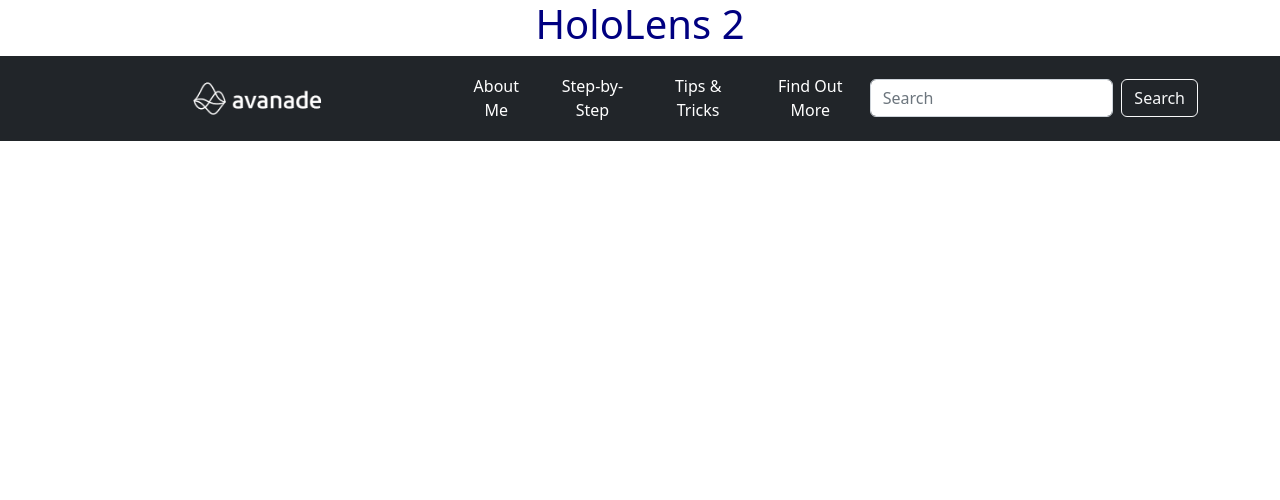
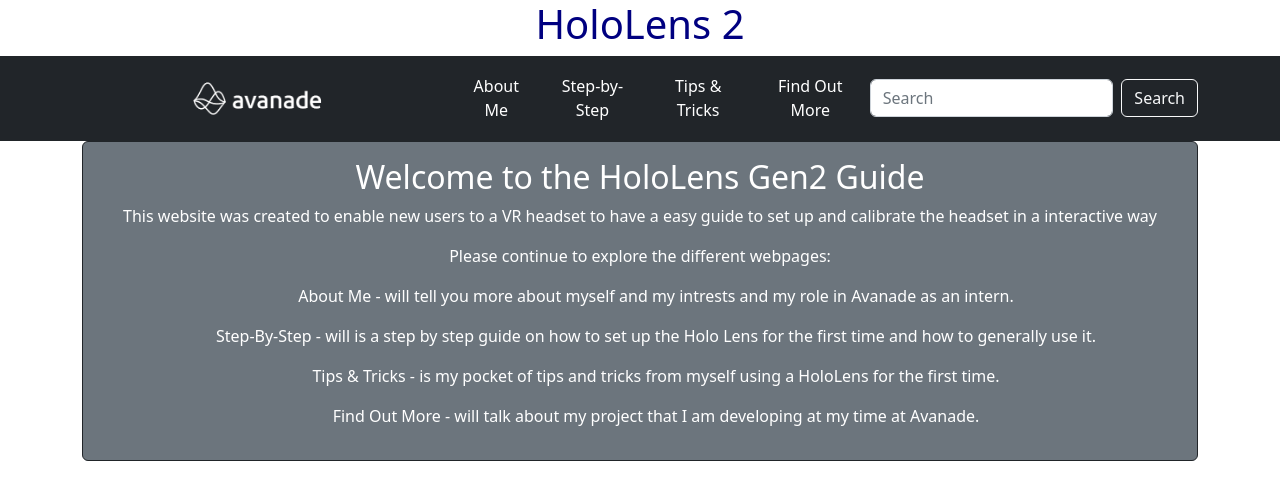
Before and after one commit to Avanade/opentechinternship, a React (Create React App) app in the folder riona/website-qr-code-project/set-up-headset/: page / in a window 1280 px wide. Shown: the top 500 px of the page. Built offline with nearby package versions, Linux system fonts and the light colour scheme.

Commit message:
Editing the home page to make it more accessible to users.
Signed-off-by: Riona John (c) <riona.john@avanade.com>

```diff
--- a/riona/website-qr-code-project/set-up-headset/src/App.js
+++ b/riona/website-qr-code-project/set-up-headset/src/App.js
@@ -2,14 +2,19 @@ import React from 'react';
 import './App.css';
 import 'bootstrap/dist/css/bootstrap.min.css';
 
-//import { Container, Row, Col } from 'react-bootstrap';
+import { Container, Row, Col } from 'react-bootstrap';
 
 import HeaderAndNavBar from './components/header';
+import HomePageCard from './components/home_card';
 
 function App() {
   return (
     <div className="App">
       <HeaderAndNavBar />
+
+      <Container>
+        <HomePageCard />
+      </Container>
     </div>
   );
 }
--- /dev/null
+++ b/riona/website-qr-code-project/set-up-headset/src/components/home_card.jsx
@@ -0,0 +1,40 @@
+import React from 'react';
+
+import '../css_componets/card_css.css';
+
+import { Card } from 'react-bootstrap';
+
+const HomePageCard = () => {
+    return (
+        <Card text="white" bg="secondary" border="dark">
+            {/*text colour rewrites react-boostrap - orginally white*/}
+            <Card.Body>
+                <Card.Text>
+                    <h2>Welcome to the HoloLens Gen2 Guide</h2>
+                    <p>This website was created to enable new users to a VR headset
+                        to have a easy guide to set up and calibrate the headset
+                        in a interactive way</p>
+                    <p>Please continue to explore the different webpages:</p>
+                    <ul>
+                        About Me - will tell you more about myself
+                        and my intrests and my role in Avanade as an intern.
+                    </ul>
+                    <ul>
+                        Step-By-Step - will is a step by step guide on
+                        how to set up the Holo Lens for the first time
+                        and how to generally use it.
+                    </ul>
+                    <ul>
+                        Tips & Tricks - is my pocket of tips and tricks
+                        from myself using a HoloLens for the first time.
+                    </ul>
+                    <ul>
+                        Find Out More - will talk about my project that I
+                        am developing at my time at Avanade.
+                    </ul>
+                </Card.Text>
+            </Card.Body>
+        </Card>
+    )
+}
+export default HomePageCard
--- a/riona/website-qr-code-project/set-up-headset/src/css_componets/card_css.css
+++ b/riona/website-qr-code-project/set-up-headset/src/css_componets/card_css.css
@@ -1,4 +1,5 @@
 .card{
     background-color: #222;
     color: #fff;
+
 }
```
